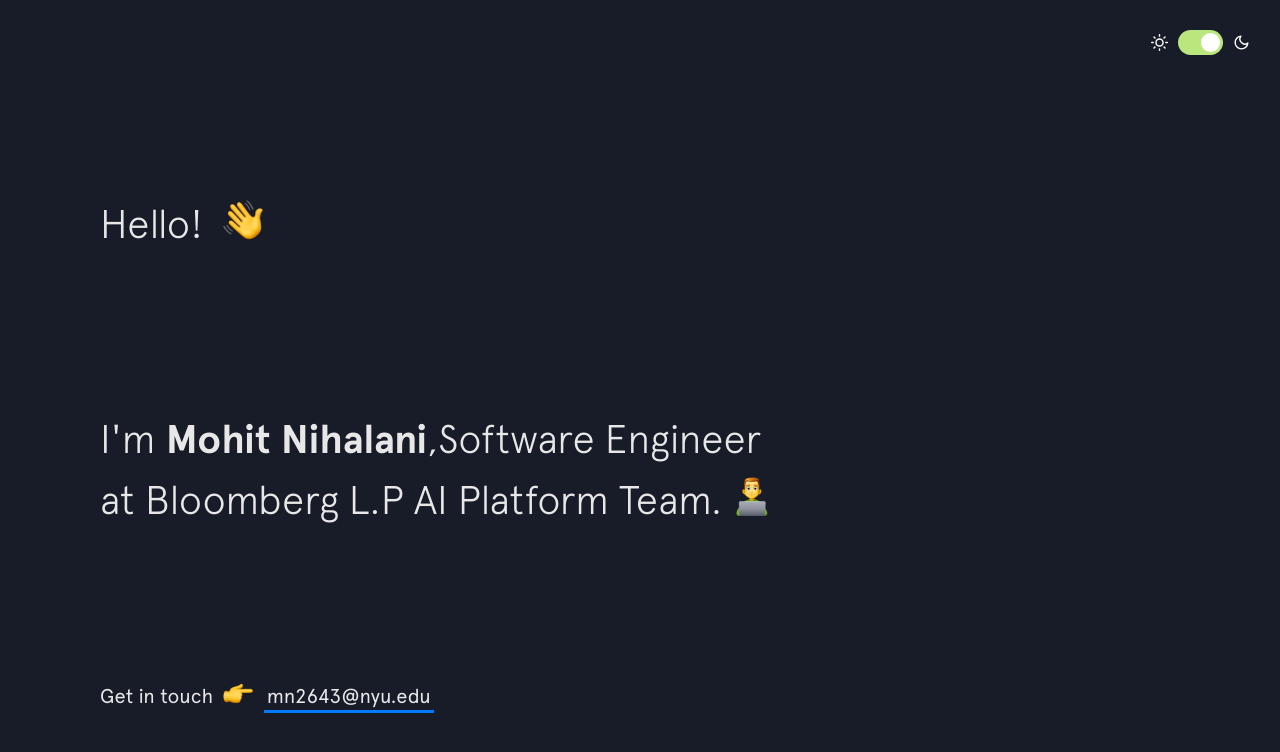
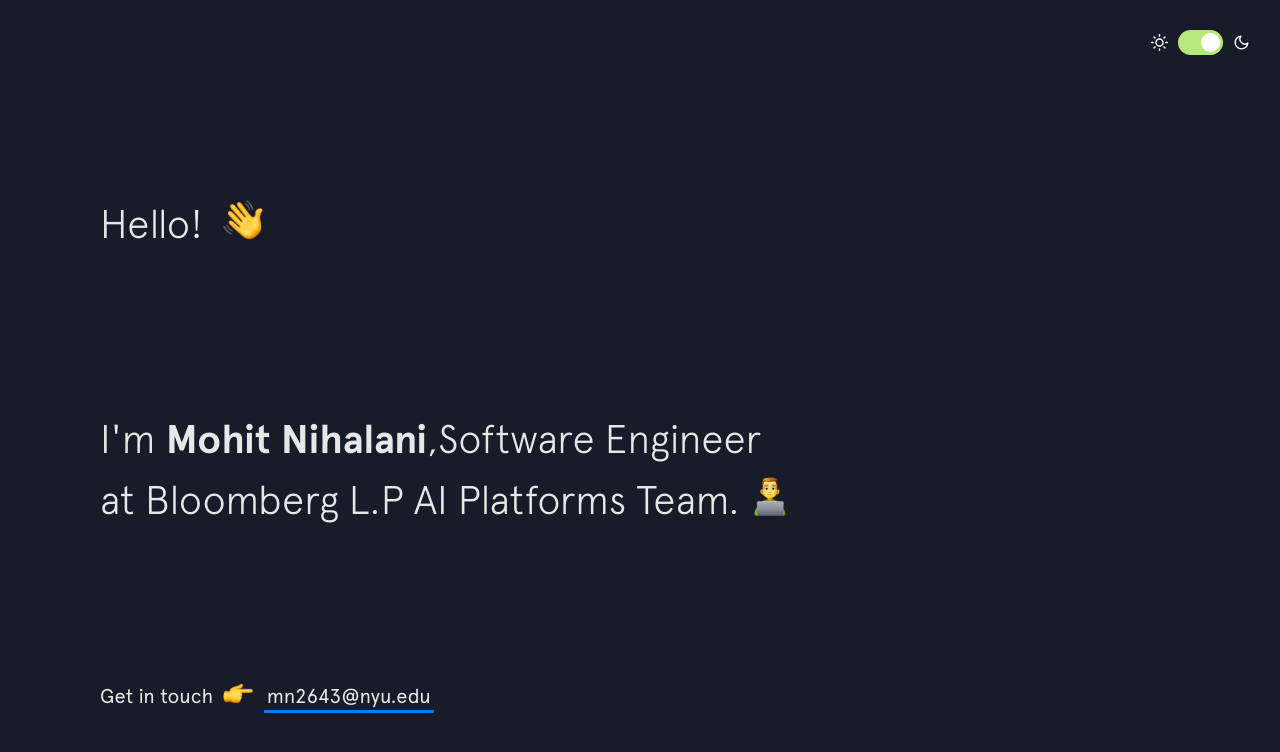
Before and after one commit to mohitnihalani/mohitnihalani.github.io, a Jekyll site: the page built from index.html, in a window 1280 px wide and 900 px high. Shown: the top 752 px of the window. Built offline with Jekyll 4.4.1, drawn with Linux system fonts in a browser that asks for light colours; nearby versions of some CDN libraries.

Commit message:
Updated Exp.

```diff
--- a/_includes/intro.html
+++ b/_includes/intro.html
@@ -4,7 +4,7 @@
   </h1>
 
   <h2 class="intro__tagline">I'm
-    <span class="name">{{site.name}}</span>,Software Engineer at Bloomberg L.P AI Platform Team.
+    <span class="name">{{site.name}}</span>,Software Engineer at Bloomberg L.P AI Platforms Team.
      <span class="emoji technologist"></span>
   </h2>
 
```
